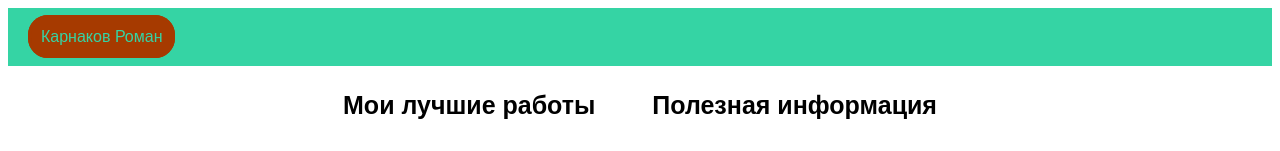
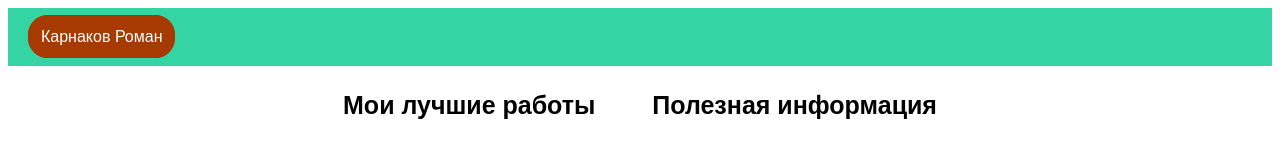
Before and after one commit to RomanKarnakov/portfolio, a plain HTML site: page index.html in a window 1280 px wide. Shown: the top 151 px of the page. Drawn offline with Linux system fonts and the light colour scheme.

Commit message:
changed some colors

```diff
--- a/index.css
+++ b/index.css
@@ -11,7 +11,7 @@ header {
 
 .link-header {
     text-decoration: none;
-    color: #35D4A4;
+    color: white;
     border: 3px solid #A63A00;
     padding: 10px;
     border-radius: 20px;
```
